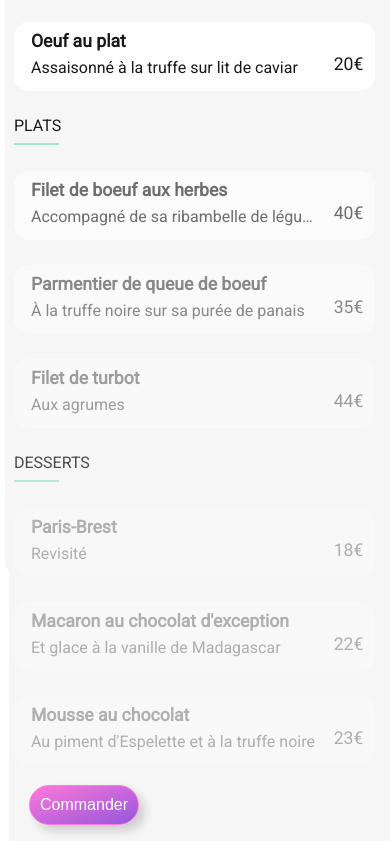
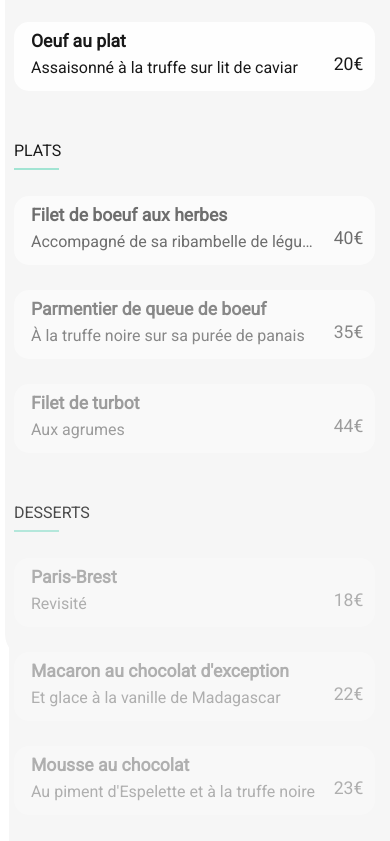
Before and after one commit to RonanGe/RonanGerme_3_09022021, a website: page Public/la_palette_du_gout.html in a window 390 px wide. Shown: the part 620-1461 px from the top of the page. Drawn offline with Linux system fonts and the light colour scheme; a web font is replaced by a local one.

Commit message:
maj finale

```diff
--- a/CSS/media_queries_menu.scss
+++ b/CSS/media_queries_menu.scss
@@ -35,6 +35,11 @@ $box:#f6f6f6;
 
     .check{
         width: 10%;
+    }
+
+    .btn{
+        margin-left: 40%;
+        margin-right: 40%;
     }
 }
 
@@ -132,6 +137,7 @@ $box:#f6f6f6;
     .entree, .plat, .dessert{
         margin-left: 0;
         width: 100%;
+        margin-bottom: 50px;
     }
 
     .menu_ligne {
@@ -228,6 +234,11 @@ $box:#f6f6f6;
         font-size: 1.5em;
     }
 
+    .btn{
+        margin-right: 30%;
+        margin-left: 30%;
+    }
+
     footer{
         margin-top: 260px;
     }
--- a/Public/la_palette_du_gout.html
+++ b/Public/la_palette_du_gout.html
@@ -16,7 +16,7 @@
     <body>
         <header>
             <div class="header_menu">
-                <a href="../index.html"><i class="fas fa-arrow-left"></i></a>
+                <a href="index.html"><i class="fas fa-arrow-left"></i></a>
                 <h1>ohmyfood</h1>
             </div>
         </header>
```
Also changed, not shown: Public/la_note_enchantée.html (+1 -1 lines), Public/le_delice_des_sens.html (+1 -1 lines), CSS/media_queries_menu.css, 1 other file.
